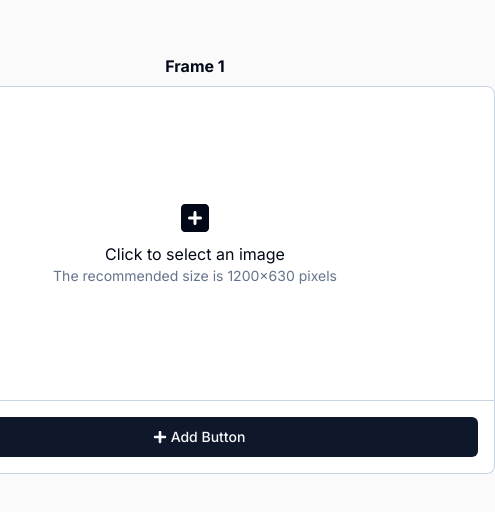
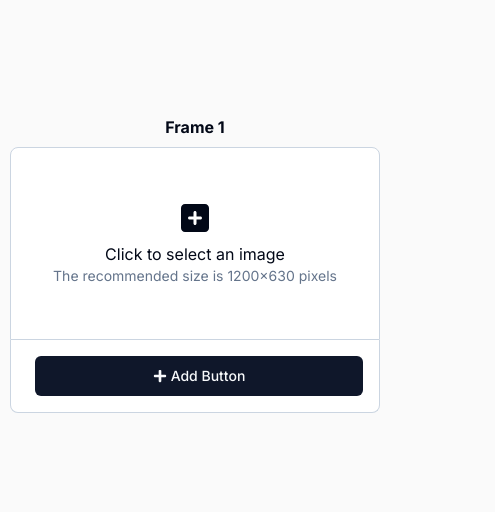
Before and after one commit to 0xbarbs/showcase, a Next.js app: page /create in a window 390 px wide. Shown: the part 158-670 px from the top of the page, 495 px wide, since content can reach past the window. Built offline with nearby package versions, Linux system fonts and the light colour scheme.

Commit message:
feat: make the frame builder responsive for mobiles

```diff
--- a/components/frame/ImagePreview.tsx
+++ b/components/frame/ImagePreview.tsx
@@ -16,6 +16,7 @@ export function ImagePreview({
       style={{
         aspectRatio: "1.91 / 1",
         width: 600,
+        maxWidth: '95vw',
       }}
     >
       {image ? (
```
